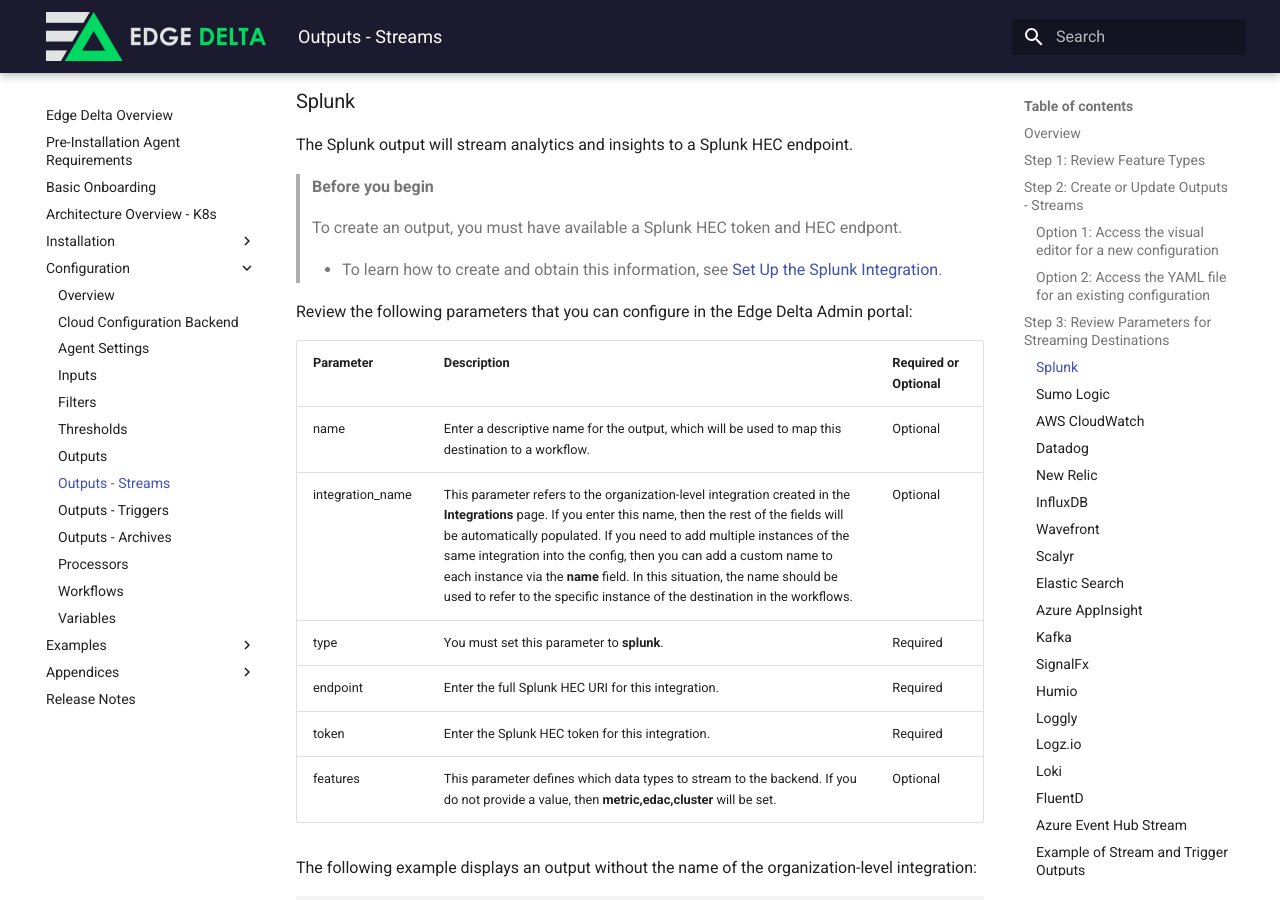
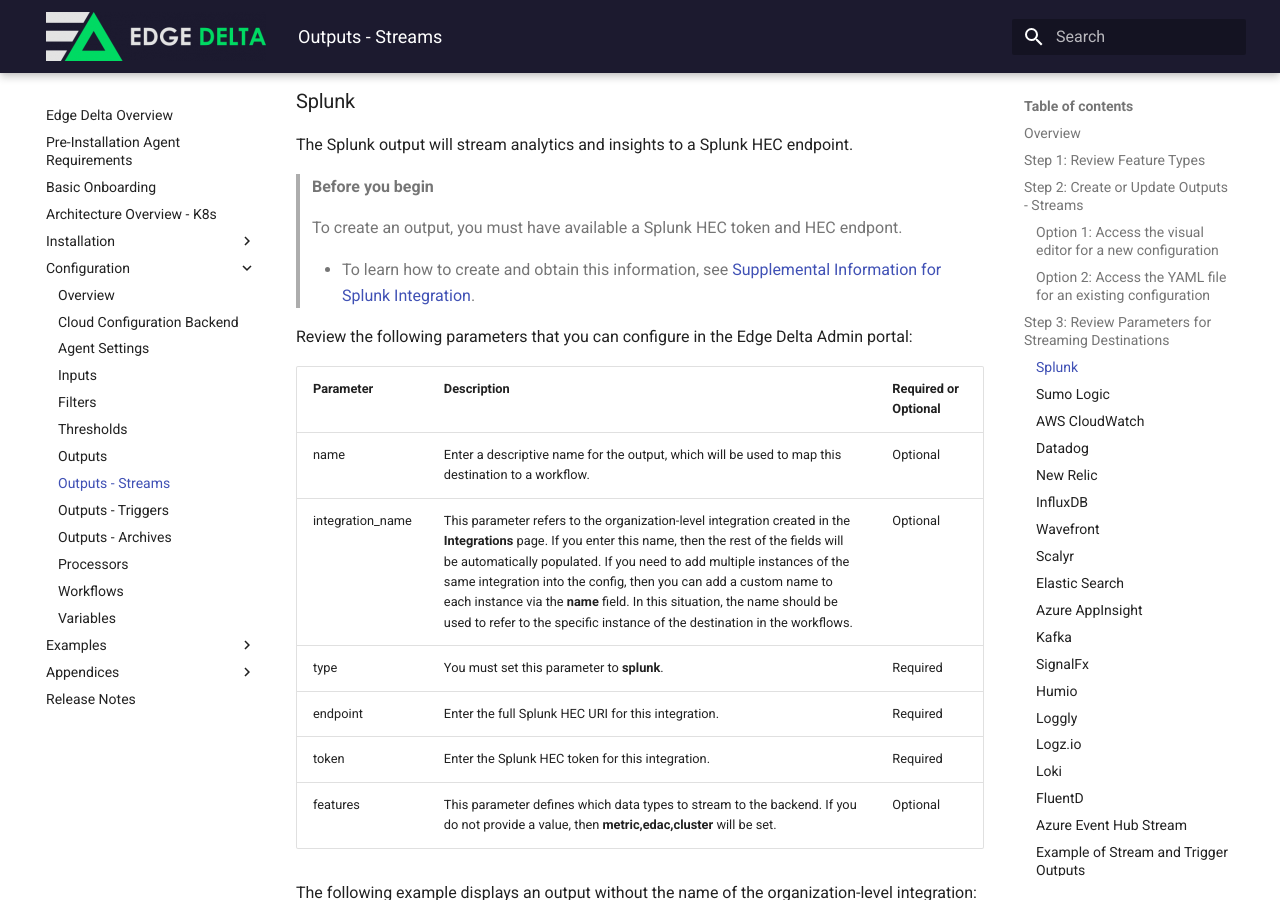
Before and after one commit to edgedelta/docs, an MkDocs documentation site: the page built from docs/configuration/outputs-streams.md, in a window 1280 px wide and 900 px high, scrolled down 2297 px. Built offline with MkDocs 1.6.1 and Material for MkDocs 9.7.7, drawn with Linux system fonts in a browser that asks for light colours.

Commit message:
Update outputs-streams.md
Reformatting Splunk information

```diff
--- a/docs/configuration/outputs-streams.md
+++ b/docs/configuration/outputs-streams.md
@@ -84,7 +84,7 @@ The Splunk output will stream analytics and insights to a Splunk HEC endpoint.
 >
 > To create an output, you must have available a Splunk HEC token and HEC endpont.
 >
->   * To learn how to create and obtain this information, see [Set Up the Splunk Integration](#set-up-the-splunk-integration).
+>   * To learn how to create and obtain this information, see [Supplemental Information for Splunk Integration](#supplemental-information-for-splunk-integration).
 
 Review the following parameters that you can configure in the Edge Delta Admin portal:
 
```
